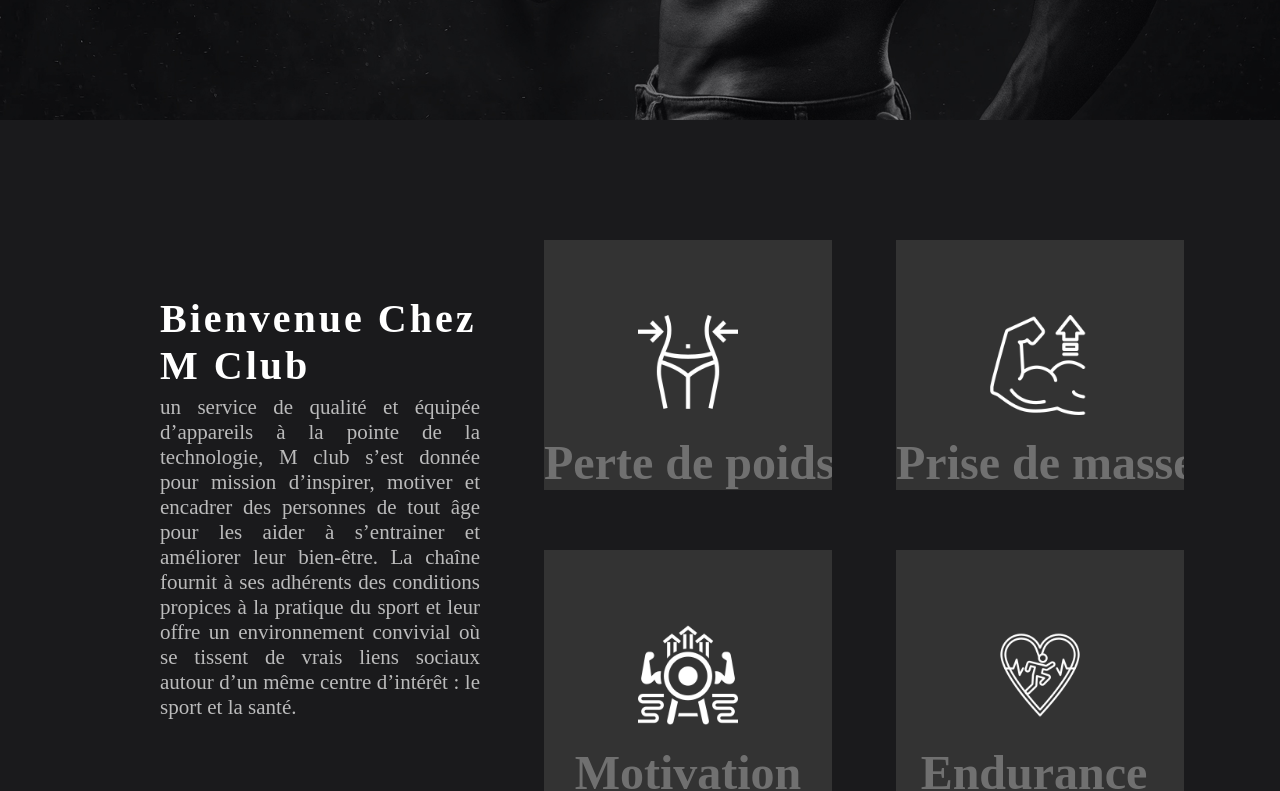
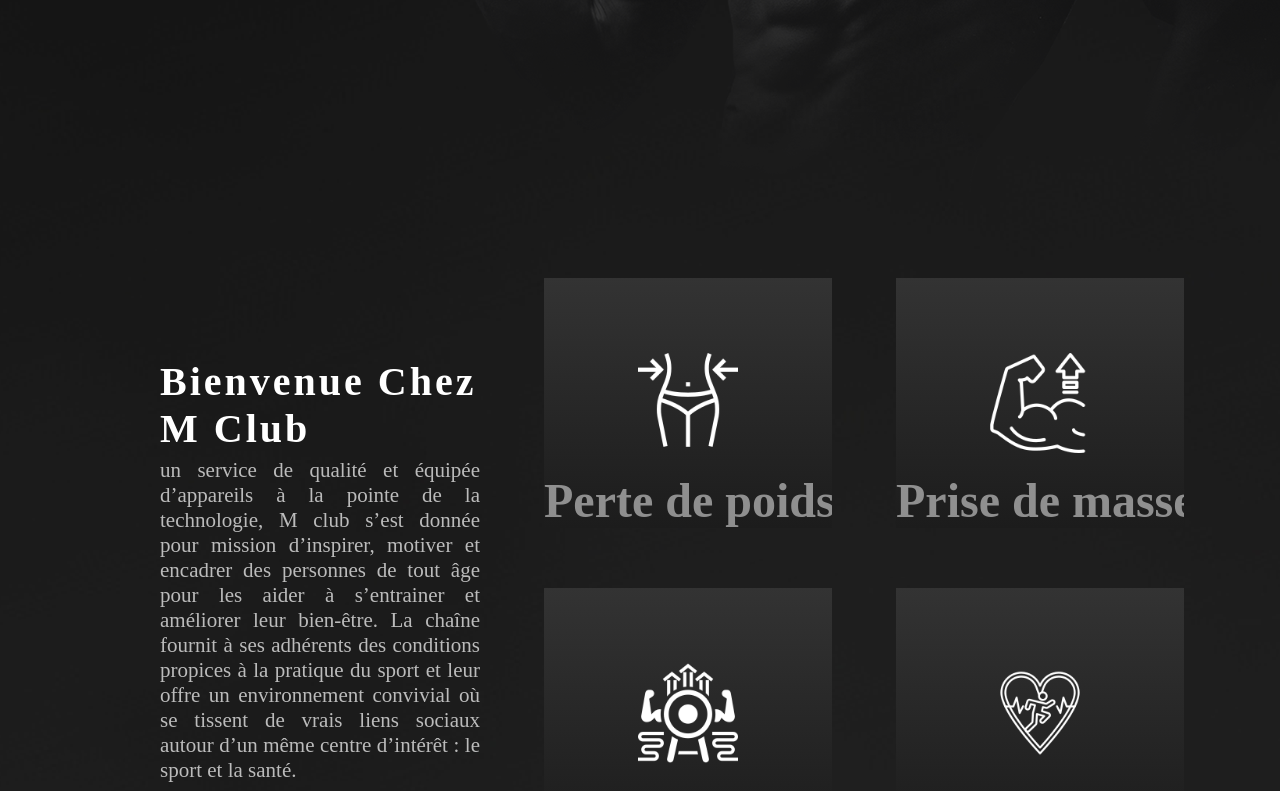
Before and after one commit to zizoufg/M-Club-Dev, an Angular app: page / in a window 1280 px wide. Shown: the part 680-1471 px from the top of the page. Built offline with nearby package versions, Linux system fonts and the light colour scheme.

Commit message:
background-fix

```diff
--- a/src/app/Components/contact/contact.component.css
+++ b/src/app/Components/contact/contact.component.css
@@ -49,6 +49,7 @@
 
     border: 1px solid rgba( 255, 255, 255, 0.18 );
     text-align: center;
+    padding-bottom: 20px;
 
 }
 .local h1{
@@ -60,6 +61,9 @@
 }
 .local iframe {
     margin-top: 20px;
+
+
+
 }
 .formulaire{
     display: flex;
@@ -95,10 +99,12 @@
     border-radius: 20px;
     border: none;
     padding-left: 20px;
+    padding-top: 5px;
 
 }
 .formulaire form div input::placeholder{
-    color: #898989;
+
+    color: #9d9c9c;
     font-size: 20px;
     font-family: 'Times New Roman', Times, serif;
 
@@ -128,6 +134,6 @@ select[name="Durée"]{
     font-family: 'Times New Roman', Times, serif;
     border: none;
     width: 30%;
-    margin-top: 10%;
+    margin-top: 13%;
 
 }
--- a/src/app/Components/contact/contact.component.html
+++ b/src/app/Components/contact/contact.component.html
@@ -10,7 +10,7 @@
     <section class="glass">
     <div class="local">
         <h1>Où somme nous ?</h1>
-        <iframe src="https://www.google.com/maps/embed?pb=!1m18!1m12!1m3!1d3276.91244561925!2d10.704819415057374!3d34.782979380413416!2m3!1f0!2f0!3f0!3m2!1i1024!2i768!4f13.1!3m3!1m2!1s0x1301d5b3d2064e7f%3A0xd9d31c80e9fc9f00!2sM%20club!5e0!3m2!1sfr!2stn!4v1680014373633!5m2!1sfr!2stn" width="600" height="450" style="border:0;" allowfullscreen="" loading="lazy" referrerpolicy="no-referrer-when-downgrade"></iframe>
+        <iframe src="https://www.google.com/maps/embed?pb=!1m18!1m12!1m3!1d3276.91244561925!2d10.704819415057374!3d34.782979380413416!2m3!1f0!2f0!3f0!3m2!1i1024!2i768!4f13.1!3m3!1m2!1s0x1301d5b3d2064e7f%3A0xd9d31c80e9fc9f00!2sM%20club!5e0!3m2!1sfr!2stn!4v1680014373633!5m2!1sfr!2stn" width="90%" height="450'" style="border:0; " allowfullscreen="" loading="lazy" referrerpolicy="no-referrer-when-downgrade"></iframe>
     </div>
     <div class="formulaire">
         <form action="">
--- a/src/app/Components/home/home.component.css
+++ b/src/app/Components/home/home.component.css
@@ -3,8 +3,8 @@
     position: relative;
     width: 100%;
     height: 100vh;
-    background:url(/assets/home-background-img.jpg) ;
-    background-size: cover;
+
+
 
 }
 .container-first h1 {
@@ -60,11 +60,16 @@
  }
  .main{
     display: flex;
+    margin: auto;
     justify-content: center;
     align-items: center;
-    background-color: #1a1a1c;
-    background-size: cover;
-    min-height: 100vh;
+    padding-top: 10%;
+
+
+
+
+
+
  }
  .container{
     left: 5%;
@@ -91,7 +96,7 @@
     left: 0%;
     width: 100%;
     height: 100%;
-    background: #333;
+    background: linear-gradient(#333 , #1c1c1c);
     z-index: 1;
     display: flex;
     justify-content: center;
@@ -133,7 +138,7 @@ pre{
     text-align: center;
     font-size: 3em;
     font-family: "Gabriola";
-    color: rgba(255, 2555, 255, 0.3);
+    color: rgba(255, 2555, 255, 0.5);
     font-weight:700 ;
 
 }
@@ -176,7 +181,8 @@ pre{
 .about-intro{
 	color: #fff;
 	width: 25%;
-    height: 450px;
+    height: 400px;
+
 }
 .about-intro h1{
     font-family: "Gabriola";
--- a/src/app/Components/home/home.component.ts
+++ b/src/app/Components/home/home.component.ts
@@ -10,6 +10,8 @@ export class HomeComponent implements OnInit {
   constructor() { }
 
   ngOnInit(): void {
+    const x  = document.getElementById("body");
+    x!.style.background ="url(/assets/main.png)";
 
 
   }
--- a/src/styles.css
+++ b/src/styles.css
@@ -7,6 +7,8 @@ font-family: 'Gabriola';
 }
 body
 {
-    background: #000;
-    min-height: 200vh;
+
+    min-height: 500vh;
+    background: url(/assets/main.png);
+    background-size: cover;
 }
```
Also changed, not shown: src/assets/main.png (added).
